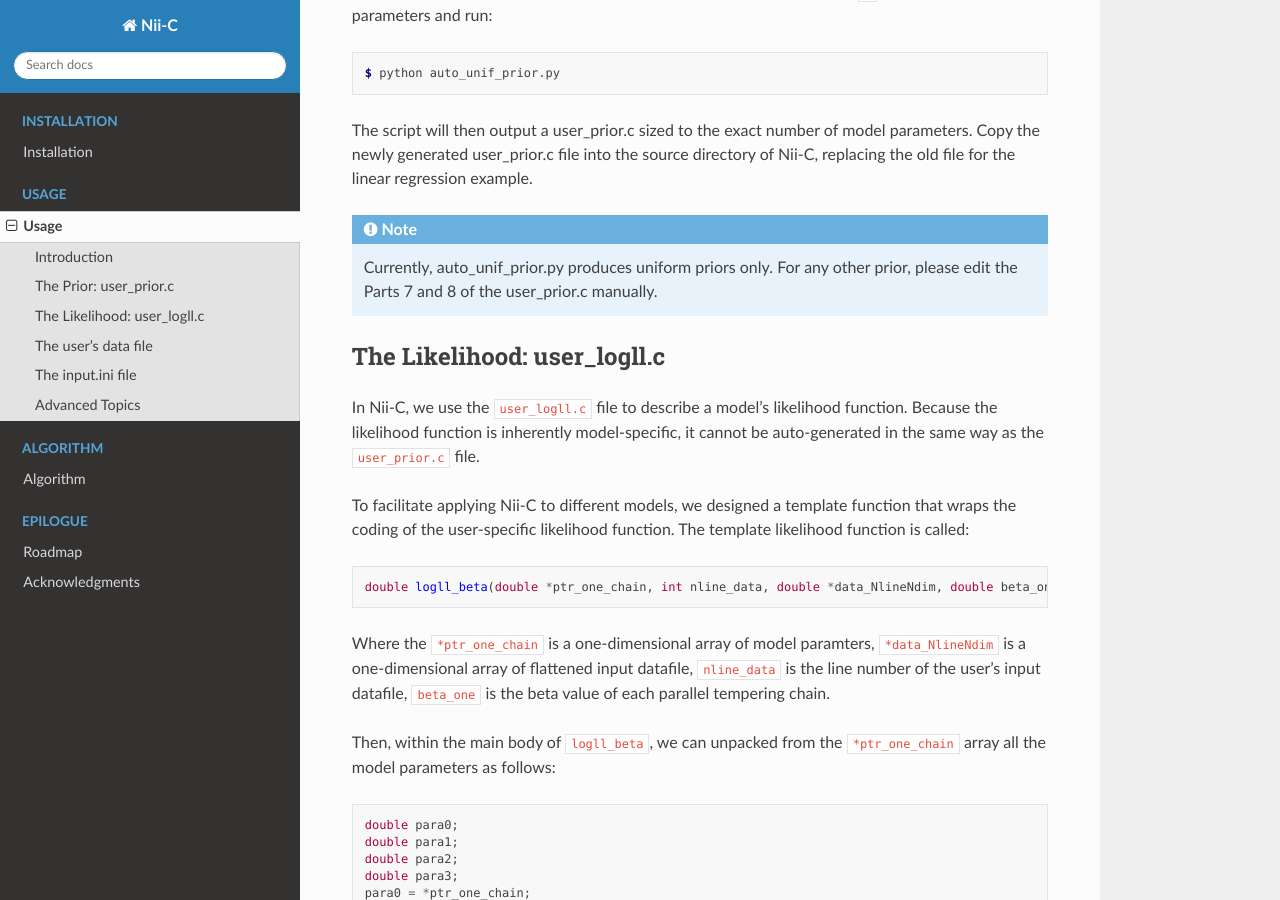
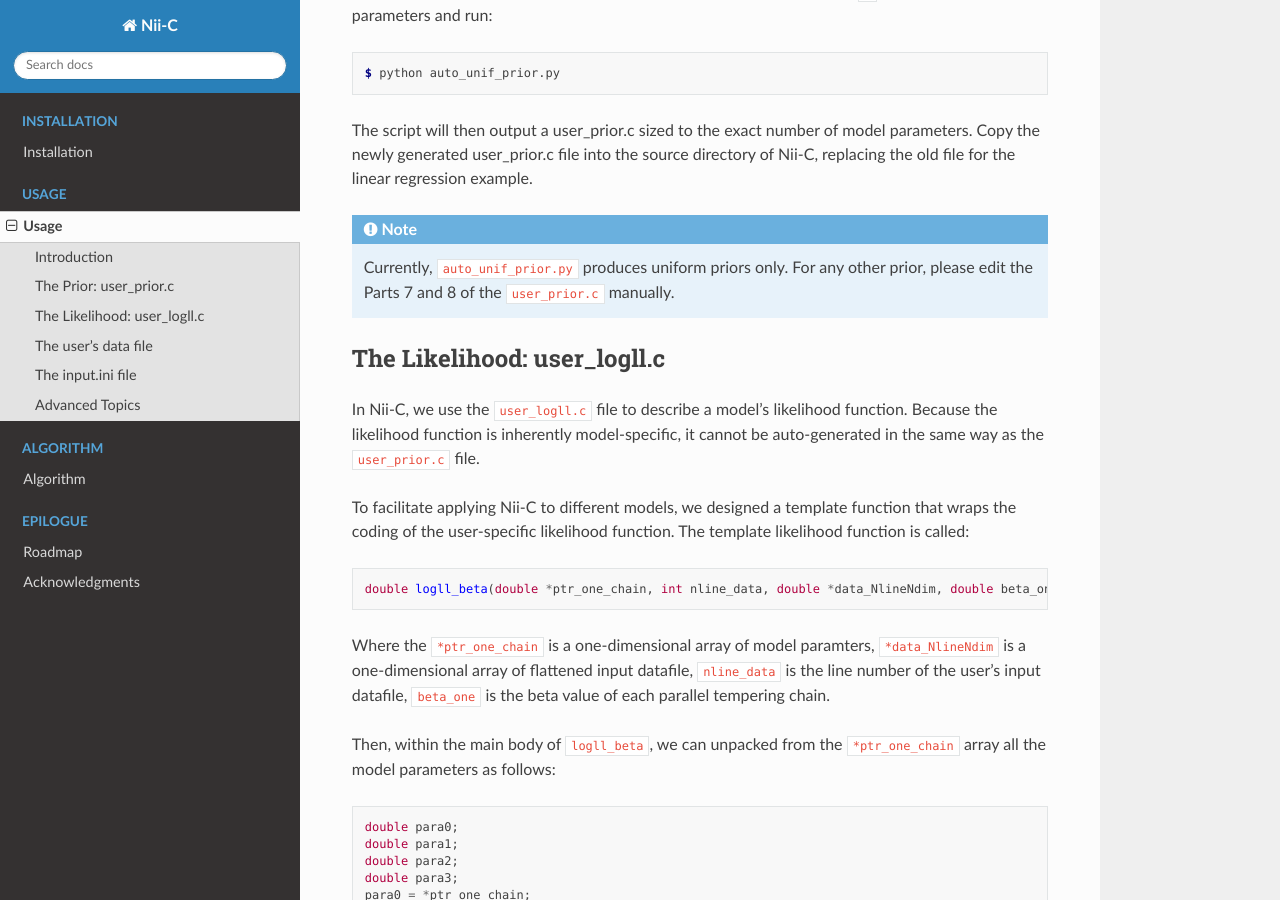
Before and after one commit to shengjin/nii-c-MAN, a Sphinx documentation site: the page built from docs/source/usage.rst, in a window 1280 px wide and 900 px high, scrolled down 536 px. Built offline with Sphinx 7.4.7 and the Read the Docs theme 3.1.0, drawn with Linux system fonts in a browser that asks for light colours.

Commit message:
v1.0 finished

```diff
--- a/docs/source/usage.rst
+++ b/docs/source/usage.rst
@@ -29,7 +29,7 @@ Copy the newly generated user_prior.c file into the source directory of Nii-C, r
 
 
 .. note::
-   Currently, auto_unif_prior.py produces uniform priors only. For any other prior, please edit the Parts 7 and 8 of the user_prior.c manually.
+   Currently, ``auto_unif_prior.py`` produces uniform priors only. For any other prior, please edit the Parts 7 and 8 of the ``user_prior.c`` manually.
 
 
 
```
